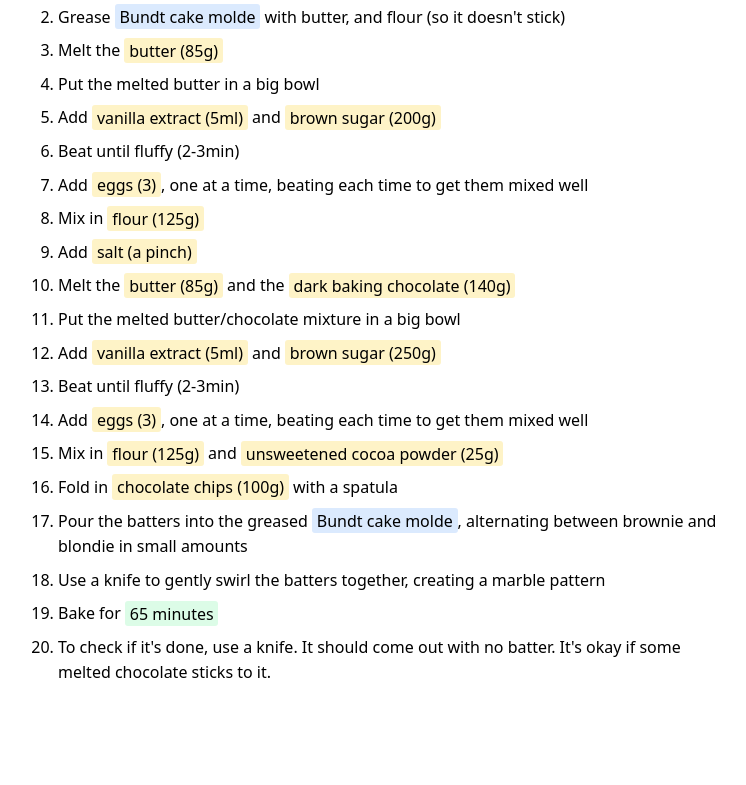
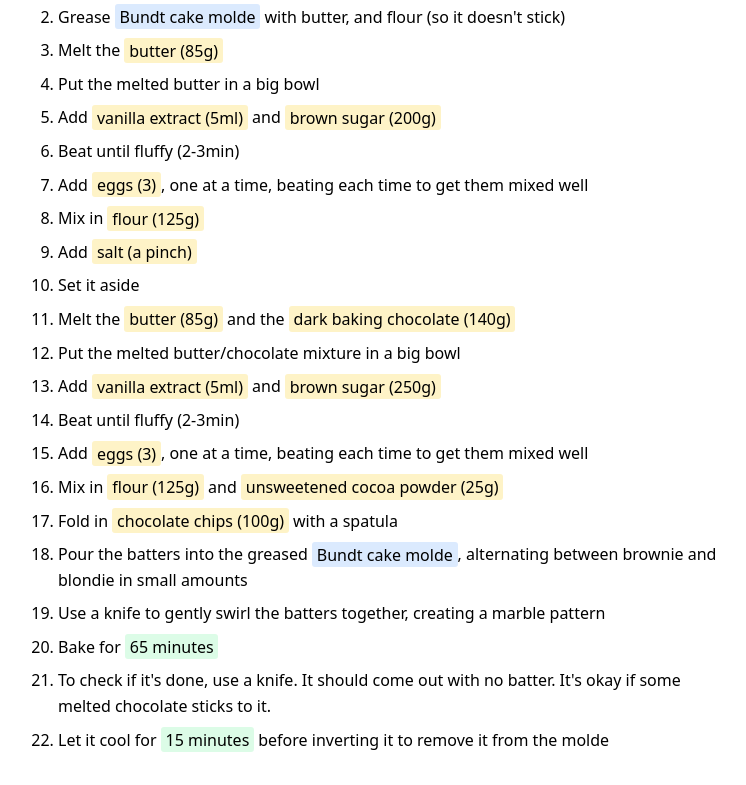
Before and after one commit to vrinek/recipes, a plain HTML site: page brownie-blondie-marble-bundt-cake.html in a window 1280 px wide. Shown: the part 928-1713 px from the top of the page, without its empty margins (256-1002 px from the left). Before the commit the page ends 1646 px from the top, so only its background shows below. Drawn offline with Linux system fonts and the light colour scheme.

Commit message:
add a couple more instructions

```diff
--- a/brownie-blondie-marble-bundt-cake.html
+++ b/brownie-blondie-marble-bundt-cake.html
@@ -53,6 +53,7 @@ a { color: #2563eb; }
 <li>Add <span class="ingredient">eggs (3)</span>, one at a time, beating each time to get them mixed well</li>
 <li>Mix in <span class="ingredient">flour (125g)</span></li>
 <li>Add <span class="ingredient">salt (a pinch)</span></li>
+<li>Set it aside</li>
 <li>Melt the <span class="ingredient">butter (85g)</span> and the <span class="ingredient">dark baking chocolate (140g)</span></li>
 <li>Put the melted butter/chocolate mixture in a big bowl</li>
 <li>Add <span class="ingredient">vanilla extract (5ml)</span> and <span class="ingredient">brown sugar (250g)</span></li>
@@ -64,6 +65,7 @@ a { color: #2563eb; }
 <li>Use a knife to gently swirl the batters together, creating a marble pattern</li>
 <li>Bake for <span class="timer">65 minutes</span></li>
 <li>To check if it's done, use a knife. It should come out with no batter. It's okay if some melted chocolate sticks to it.</li>
+<li>Let it cool for <span class="timer">15 minutes</span> before inverting it to remove it from the molde</li>
 
   </ol>
 </body>
```
Also changed, not shown: brownie-bundt-cake.html (+1 -0 lines), 2 other files.
